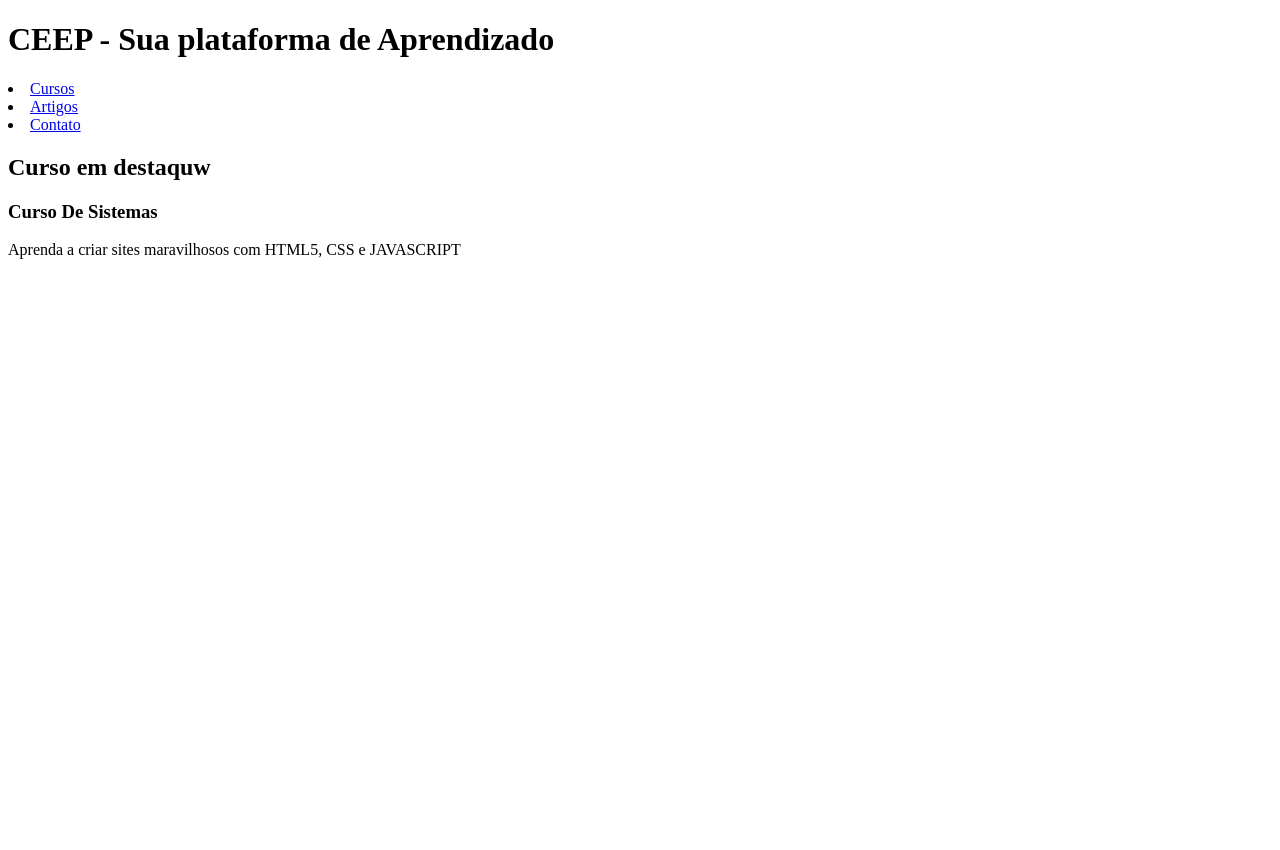
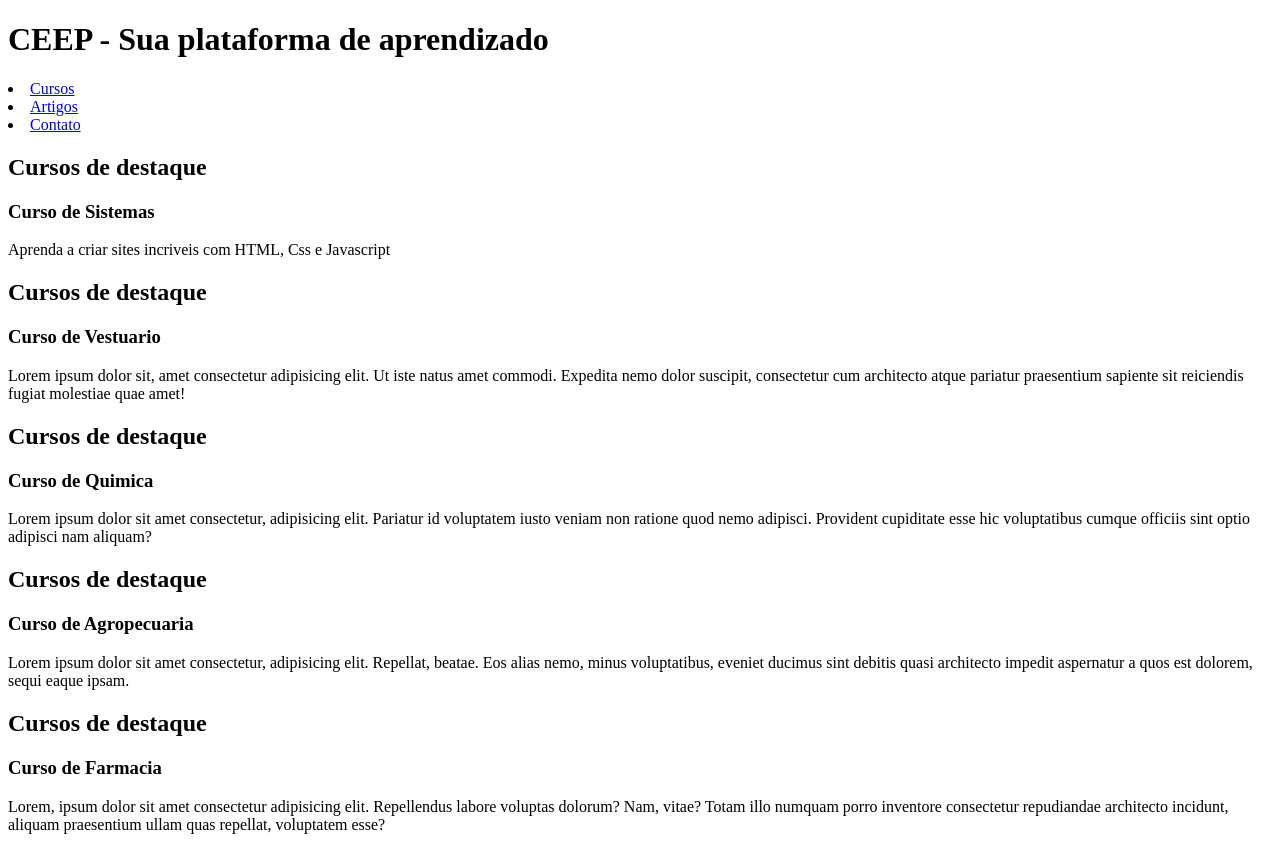
Before and after one commit to Raphael1222222/fronttt, a plain HTML site: page index.html in a window 1280 px wide. Before the commit the page ends 800 px from the top, so only its background shows below. Drawn offline with Linux system fonts and the light colour scheme; files that its build step writes are made by us from their sources.

Commit message:
Add files via upload

```diff
--- a/index.html
+++ b/index.html
@@ -1,38 +1,56 @@
 <!DOCTYPE html>
-<html lang="pt-br">
-
+<html lang="pt-BR">
 <head>
     <meta charset="UTF-8">
     <meta name="viewport" content="width=device-width, initial-scale=1.0">
-    <title>Desinger Inspirado no CEEP</title>
+    <title>Designer Inspirado no CEEP</title>
     <link rel="stylesheet" href="style.css">
 </head>
-
 <body>
     <header>
-        <h1> CEEP - Sua plataforma de Aprendizado </h1>
-        <nav>
+    <h1>CEEP - Sua plataforma de aprendizado</h1>
+    <nav>
+        <li><a href="#cursos">Cursos</a></li>
+        <li><a href="#artigos">Artigos</a></li>
+        <li><a href="#contato">Contato</a></li>
+    </nav>
+</header>
+<main>
+<section id="cursos">
+    <h2>Cursos de destaque</h2>
+    <div class="card">
+        <h3>Curso de Sistemas</h3>
+        <p>Aprenda a criar sites incriveis
+            com HTML, Css e Javascript</p>
 
-            <li><a href="#Cursos">Cursos</a></li>
-            <li><a href="#Artigos">Artigos</a></li>
-            <li><a href="#Aontato">Contato</a></li>
+<h2>Cursos de destaque</h2>
+<div class="card">
+    <h3>Curso de Vestuario</h3>
+        <p>Lorem ipsum dolor sit, amet consectetur adipisicing elit. Ut iste natus amet commodi. Expedita nemo dolor suscipit, consectetur cum architecto atque pariatur praesentium
+         sapiente sit reiciendis fugiat molestiae quae amet!</p>
 
-        </nav>
+ <h2>Cursos de destaque</h2>
+    <div class="card">
+        <h3>Curso de Quimica</h3>
+            <p>Lorem ipsum dolor sit amet consectetur, adipisicing elit. Pariatur id voluptatem iusto veniam non ratione quod nemo adipisci. Provident cupiditate esse hic voluptatibus
+                cumque officiis sint optio adipisci nam aliquam?</p>
 
-    </header>
+<h2>Cursos de destaque</h2>
+    <div class="card">
+         <h3>Curso de Agropecuaria</h3>
+            <p>Lorem ipsum dolor sit amet consectetur, adipisicing elit. Repellat, beatae. Eos alias nemo, minus voluptatibus, eveniet ducimus sint debitis quasi architecto impedit
+                 aspernatur a quos est dolorem, sequi eaque ipsam.</p>
 
-    <main>
-        <section id="Cursos">
-            <h2>Curso em destaquw</h2>
-            <div class="card"></div>
-            <h3>Curso De Sistemas</h3>
-            <p>Aprenda a criar sites maravilhosos com HTML5, CSS e JAVASCRIPT</p>
+<h2>Cursos de destaque</h2>
+    <div class="card">
+        <h3>Curso de Farmacia</h3>
+            <p>Lorem, ipsum dolor sit amet consectetur adipisicing elit. Repellendus labore voluptas dolorum? Nam, vitae? Totam illo numquam porro inventore
+                consectetur repudiandae architecto incidunt, aliquam praesentium ullam quas repellat, voluptatem esse?</p>
 
-        </section>
-    </main>
-
-    <footer></footer>
-
+</section>
+</main>
+<footer>
+        <p&copy; 2025 - CEEP - Todos os direitos reservados.></p>
+</footer>
 </body>
-
 </html>
```
